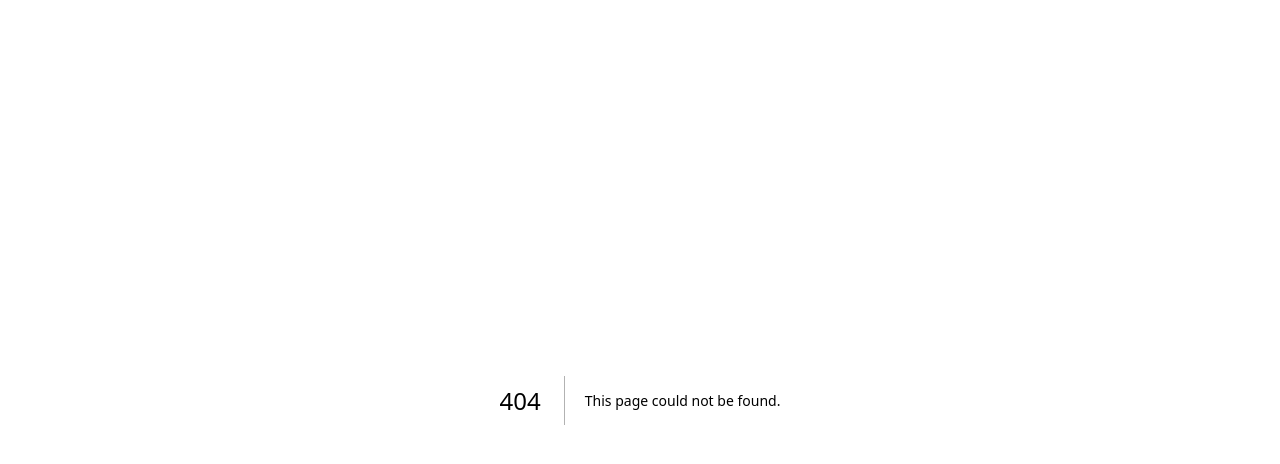
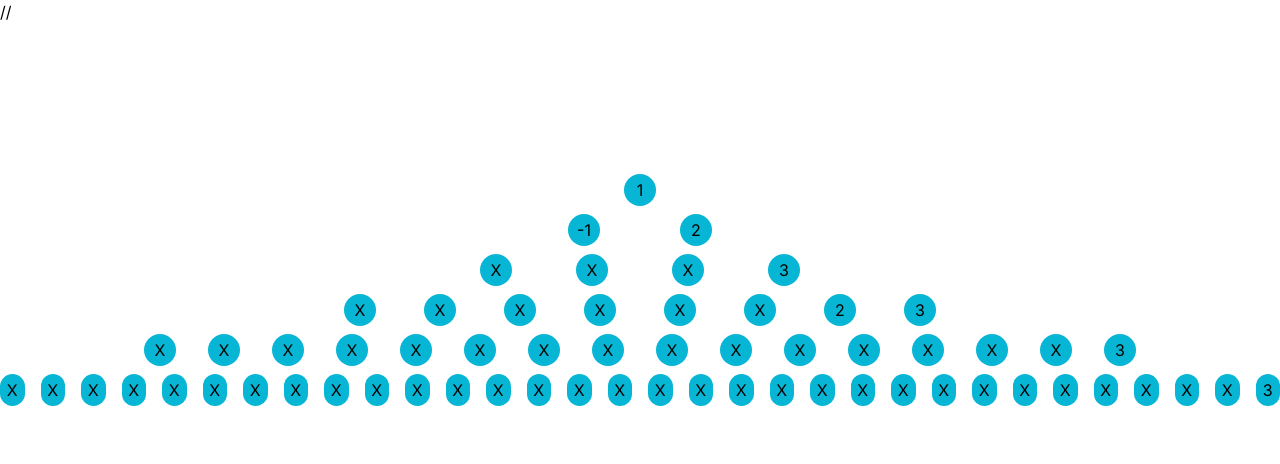
Before and after one commit to etherbits/visual-dsa, a Next.js app: page /binary-search-tree in a window 1280 px wide. Before the commit this address had no page. Shown: the top 464 px of the page. Built offline with nearby package versions, Linux system fonts and the light colour scheme.

Commit message:
changing to binary search tree

```diff
--- /dev/null
+++ b/src/app/binary-search-tree/page.tsx
@@ -0,0 +1,76 @@
+"use client";
+import { BinarySearchTree, Node } from "@/data_structures/binary_search_tree";
+import { useRef, useEffect, useState } from "react";
+
+const logBinaryTree = <T,>(node: Node<T> | null) => {
+  if (!node) {
+    return;
+  }
+
+  console.log(node);
+
+  logBinaryTree(node.left);
+  logBinaryTree(node.right);
+};
+
+const generateVisualNodes = <T,>(
+  node: Node<T> | null,
+  visualNodes: (T | string)[][],
+  depth: number = 0,
+  index: number = 0
+) => {
+  if (!node) {
+    return;
+  }
+
+  if (!visualNodes[depth]) {
+    visualNodes[depth] = Array(2 ** depth).fill("X");
+  }
+
+  visualNodes[depth][index - (2 ** depth - 1)] = node.value;
+
+  ++depth;
+  generateVisualNodes(node.left, visualNodes, depth, 2 * index + 1);
+  generateVisualNodes(node.right, visualNodes, depth, 2 * index + 2);
+};
+
+export default function BinarySearchTreePage() {
+  const canvasRef = useRef(null);
+  const [visualNodes, setVisualNodes] = useState<number[][]>([]);
+
+  useEffect(() => {
+    const binaryTree = new BinarySearchTree<number>();
+    binaryTree.append(1);
+    binaryTree.append(2);
+    binaryTree.append(3);
+    binaryTree.append(2);
+    binaryTree.append(3);
+    binaryTree.append(3);
+    binaryTree.append(3);
+    binaryTree.append(-1);
+    generateVisualNodes(binaryTree.rootNode, visualNodes);
+    setVisualNodes(visualNodes.map((nodeArrays) => [...nodeArrays]));
+    console.log(visualNodes);
+    // logBinaryTree(binaryTree.rootNode)
+  }, [canvasRef]);
+
+  return (
+    <main>
+      // <canvas ref={canvasRef}></canvas>
+      <div className="flex flex-col gap-2">
+        {visualNodes.map((nodeArray, i) => (
+          <div key={i} className="flex justify-center " style={{ gap: `${visualNodes.length - i}rem` }}>
+            {nodeArray.map((value, j) => (
+              <div
+                key={j}
+                className="flex w-8 h-8 bg-cyan-500 rounded-full items-center justify-center"
+              >
+                {String(value)}
+              </div>
+            ))}
+          </div>
+        ))}
+      </div>
+    </main>
+  );
+}
--- a/src/app/binary-tree/page.tsx
+++ /dev/null
@@ -1,14 +0,0 @@
-"use client";
-import { useRef, useEffect } from 'react'
-
-export default function TreeTraversal() {
-  const canvasRef = useRef(null);
-
-  useEffect(() => {
-    console.log(canvasRef.current)
-  }, [canvasRef])
-
-  return <main>
-    <canvas ref={canvasRef}></canvas>
-  </main>
-}
--- a/src/app/page.tsx
+++ b/src/app/page.tsx
@@ -10,8 +10,8 @@ export default function Home() {
       <h4 className="text-xl ml-6 font-medium">Data Structures</h4>
       <ul className="ml-12 mb-6">
         <li>
-          <Link href="/binary-tree" className="text-blue-500">
-            Binary Tree
+          <Link href="/binary-search-tree" className="text-blue-500">
+            Binary Search Tree
           </Link>
         </li>
       </ul>
--- /dev/null
+++ b/src/data_structures/binary_search_tree.ts
@@ -0,0 +1,52 @@
+export class Node<T> {
+  value: T;
+  left: Node<T> | null;
+  right: Node<T> | null;
+
+  constructor(value: T) {
+    this.value = value;
+    this.left = null;
+    this.right = null;
+  }
+}
+export class BinarySearchTree<T> {
+  rootNode: Node<T> | null;
+  length: number;
+
+  constructor() {
+    this.rootNode = null;
+    this.length = 0;
+  }
+
+  // O(1)
+  append(value: T) {
+    if (!this.rootNode) {
+      this.rootNode = new Node(value);
+      return;
+    }
+
+    this.attachNode(this.rootNode, value);
+  }
+
+  // O(n)
+  search(value: T) { }
+
+  attachNode(node: Node<T>, value: T) {
+    if (value < node.value) {
+      if (!node.left) {
+        node.left = new Node(value)
+      }
+      else {
+        this.attachNode(node.left, value)
+      }
+    }
+    else {
+      if (!node.right) {
+        node.right = new Node(value)
+      }
+      else {
+        this.attachNode(node.right, value)
+      }
+    }
+  }
+}
```
Also changed, not shown: src/data_structures/binary_tree.ts (deleted, +0 -49 lines).
